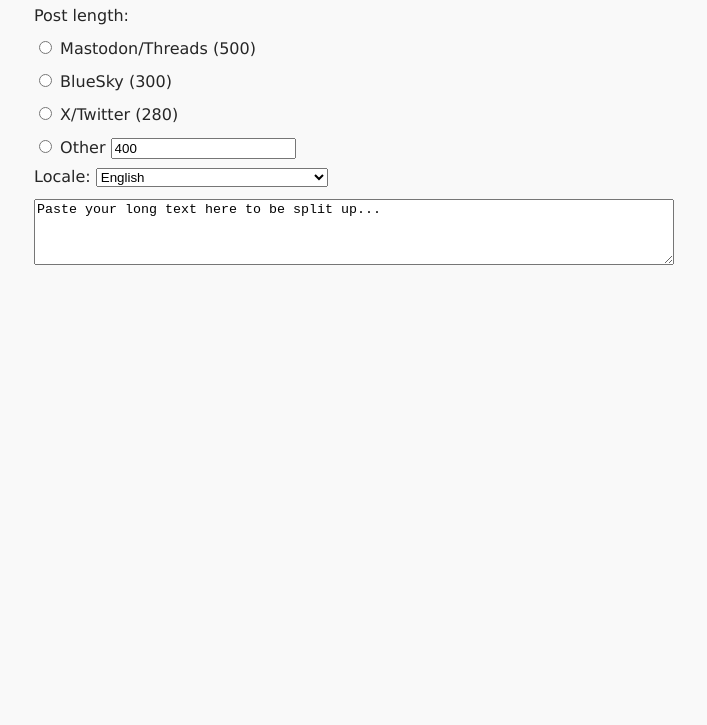
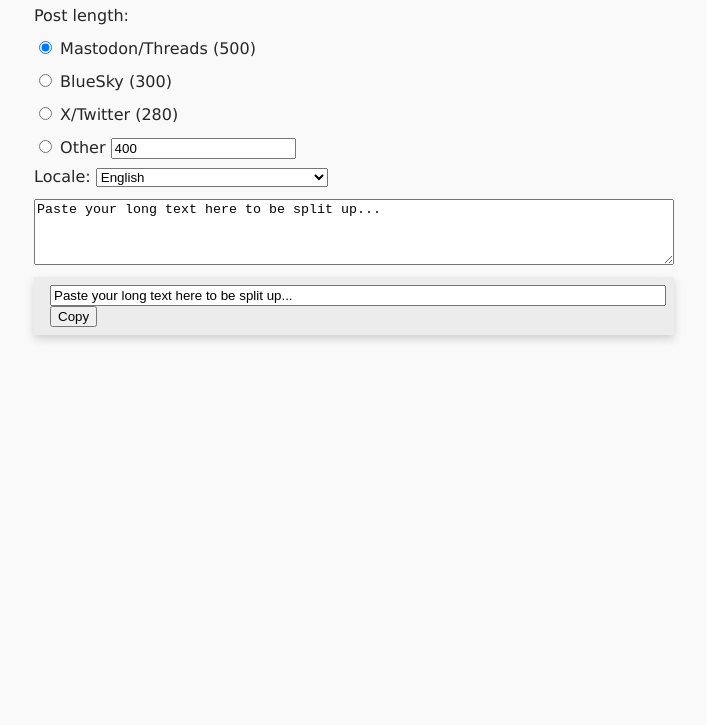
Before and after one commit to jakawell/jakawell.github.io, a plain HTML site: page split-infinity/index.html in a window 1280 px wide. Shown: the part 75-800 px from the top of the page, without its empty margins (286-993 px from the left). Drawn offline with Linux system fonts and the light colour scheme.

Commit message:
[split-infinity] Set default post length

```diff
--- a/split-infinity/index.html
+++ b/split-infinity/index.html
@@ -332,7 +332,7 @@
         <form>
           <label>Post length:</label>
           <label class="form-block">
-            <input type="radio" id="mastodon-length" name="post-length" value="500" onclick="updateSplits()"> Mastodon/Threads (500)
+            <input type="radio" id="mastodon-length" name="post-length" value="500" onclick="updateSplits()" checked="checked"> Mastodon/Threads (500)
           </label><br />
           <label class="form-block">
             <input type="radio" id="bluesky-length" name="post-length" value="300" onclick="updateSplits()"> BlueSky (300)
```
